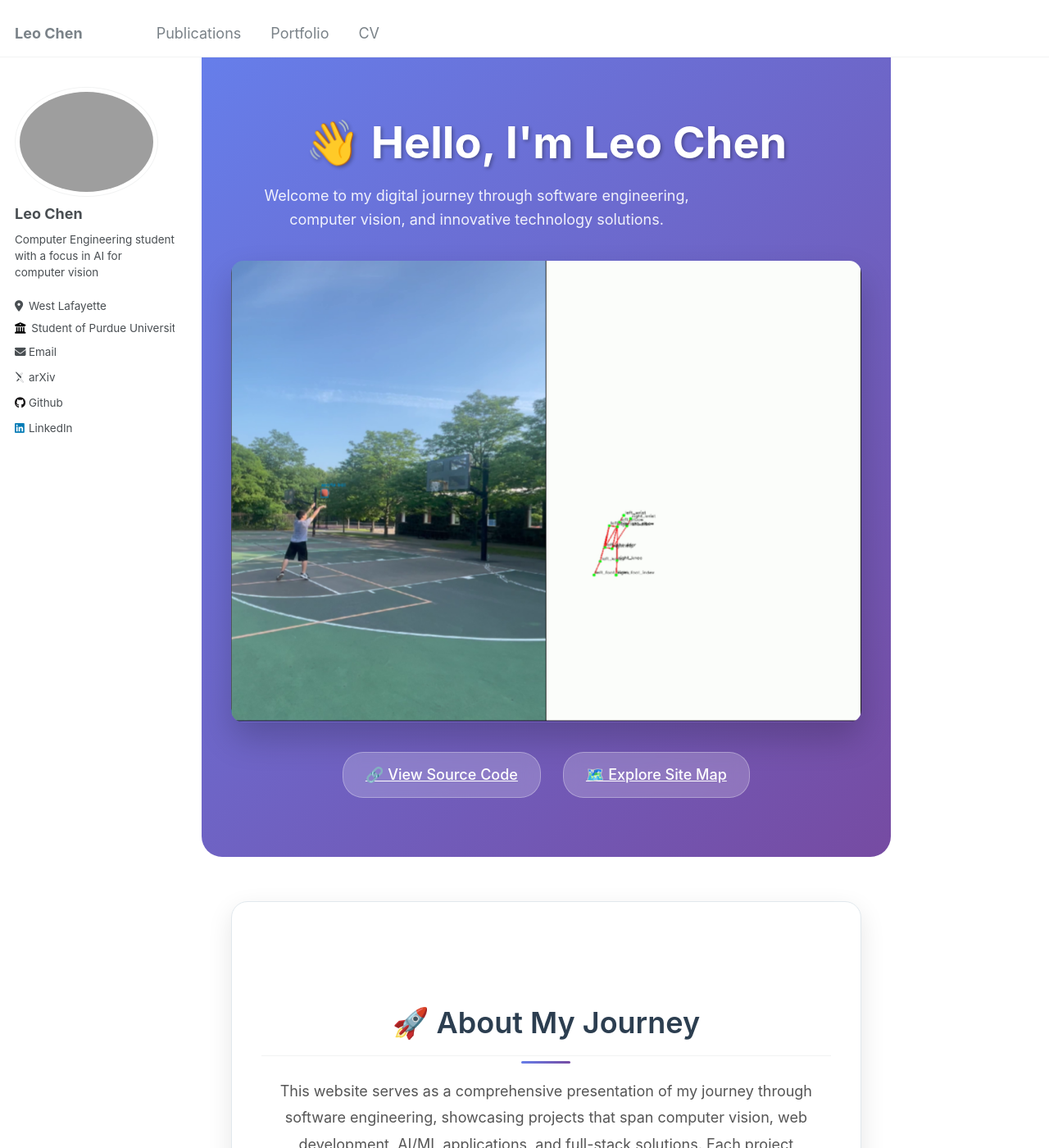
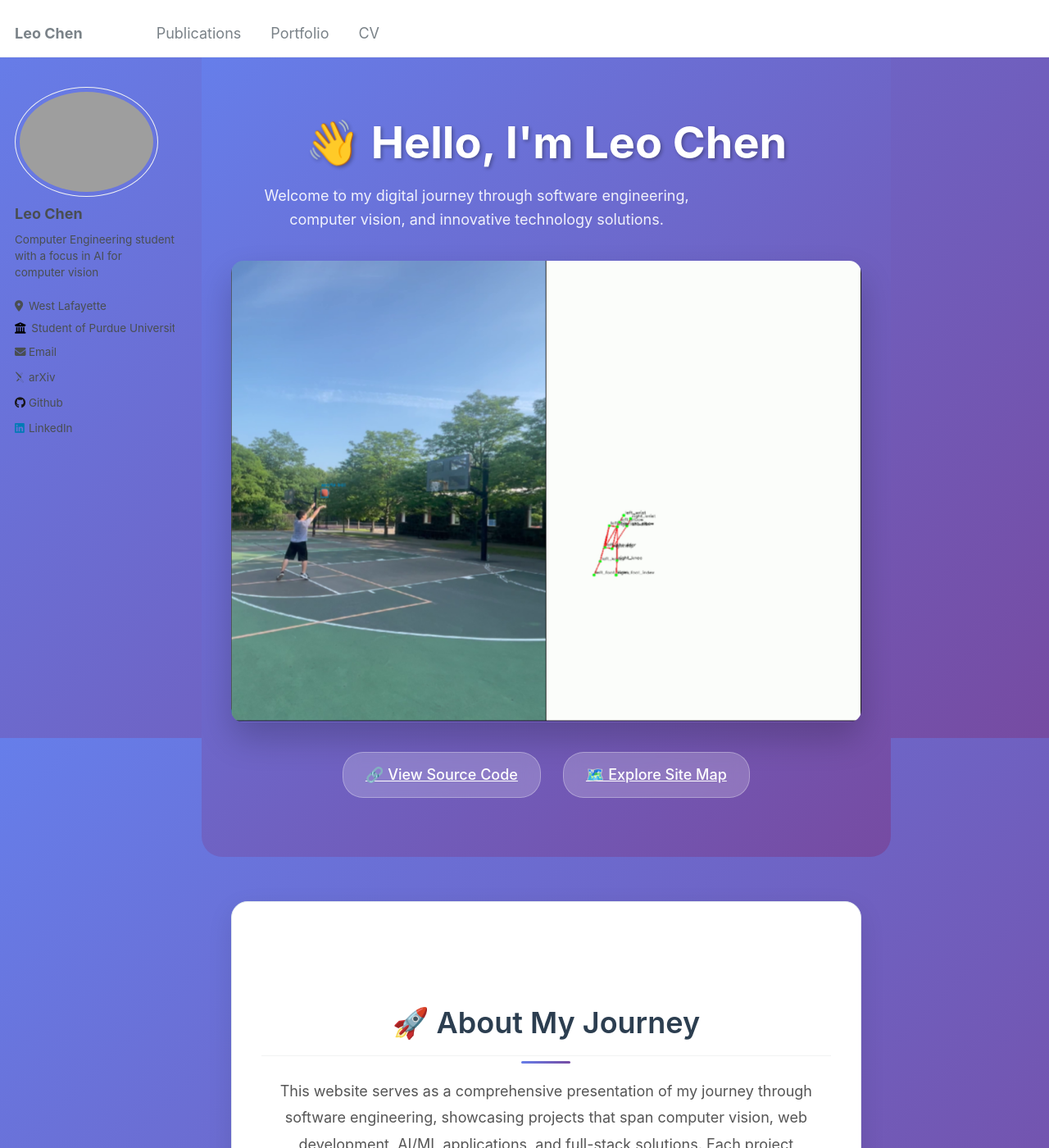
Before and after one commit to LeoChen21/LeoChen21.github.io, a Jekyll site: the page built from _pages/about.md, in a window 1280 px wide and 1400 px high. Shown: the whole window at 82% size. Built offline with Jekyll 4.4.1, drawn with Linux system fonts in a browser that asks for light colours; some web fonts are replaced.

Commit message:
background added

```diff
--- a/_sass/_base.scss
+++ b/_sass/_base.scss
@@ -14,6 +14,9 @@ body {
   color: $text-color;
   font-family: $global-font-family;
   line-height: 1.5;
+  background: linear-gradient(135deg, #667eea 0%, #764ba2 100%);
+  background-attachment: fixed;
+  min-height: 100vh;
 
   &.overflow--hidden {
     /* when primary navigation is visible, the content in the background won't scroll */
```
